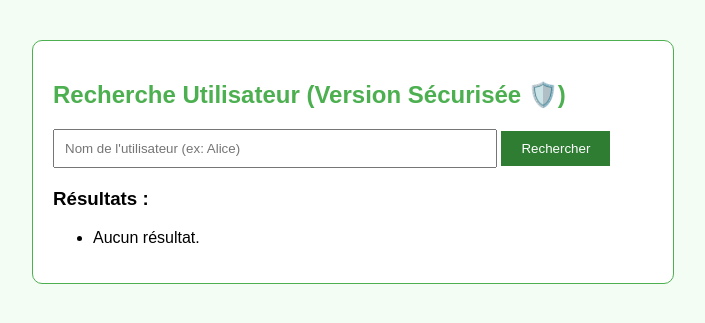
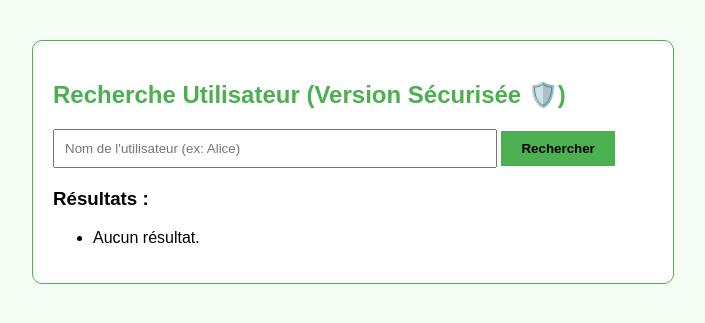
Before and after one commit to yassine610/devsecops-demo, a Flask app: page / in a window 1280 px wide. Shown: the top 323 px of the page, without its empty margins (287-992 px from the left). Run offline with Flask 3, Linux system fonts and the light colour scheme.

Commit message:
Fix final SonarCloud issues (contrast and pip install)

```diff
--- a/templates/index.html
+++ b/templates/index.html
@@ -8,7 +8,7 @@
         .container { max-width: 600px; margin: auto; padding: 20px; border: 1px solid #4CAF50; border-radius: 10px; background-color: white; }
         h2 { color: #4CAF50; }
         input[type="text"] { width: 70%; padding: 10px; }
-        input[type="submit"] { padding: 10px 20px; background-color: #2E7D32; color: white; border: none; cursor: pointer; }
+        input[type="submit"] { padding: 10px 20px; background-color: #4CAF50; color: black; font-weight: bold; border: none; cursor: pointer; }
         .results { margin-top: 20px; }
     </style>
 </head>
```
Also changed, not shown: 1 other file.
